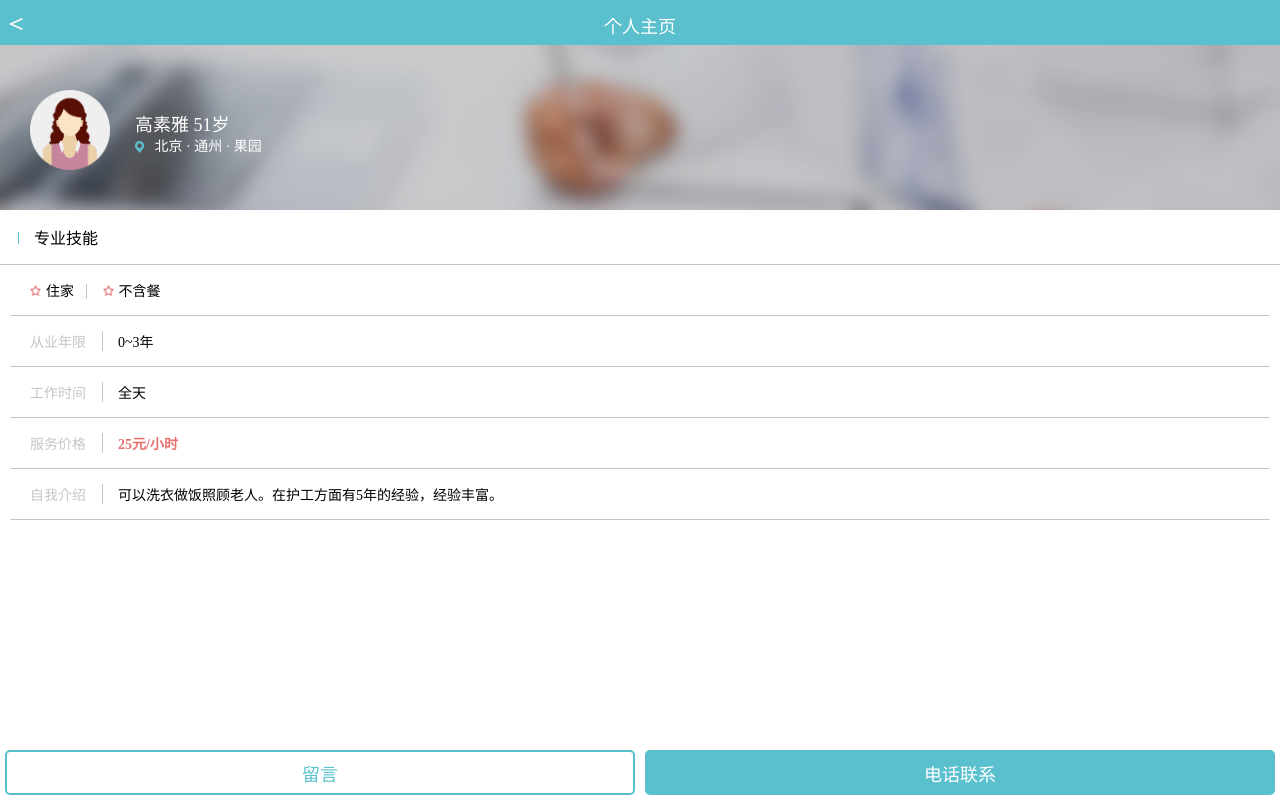
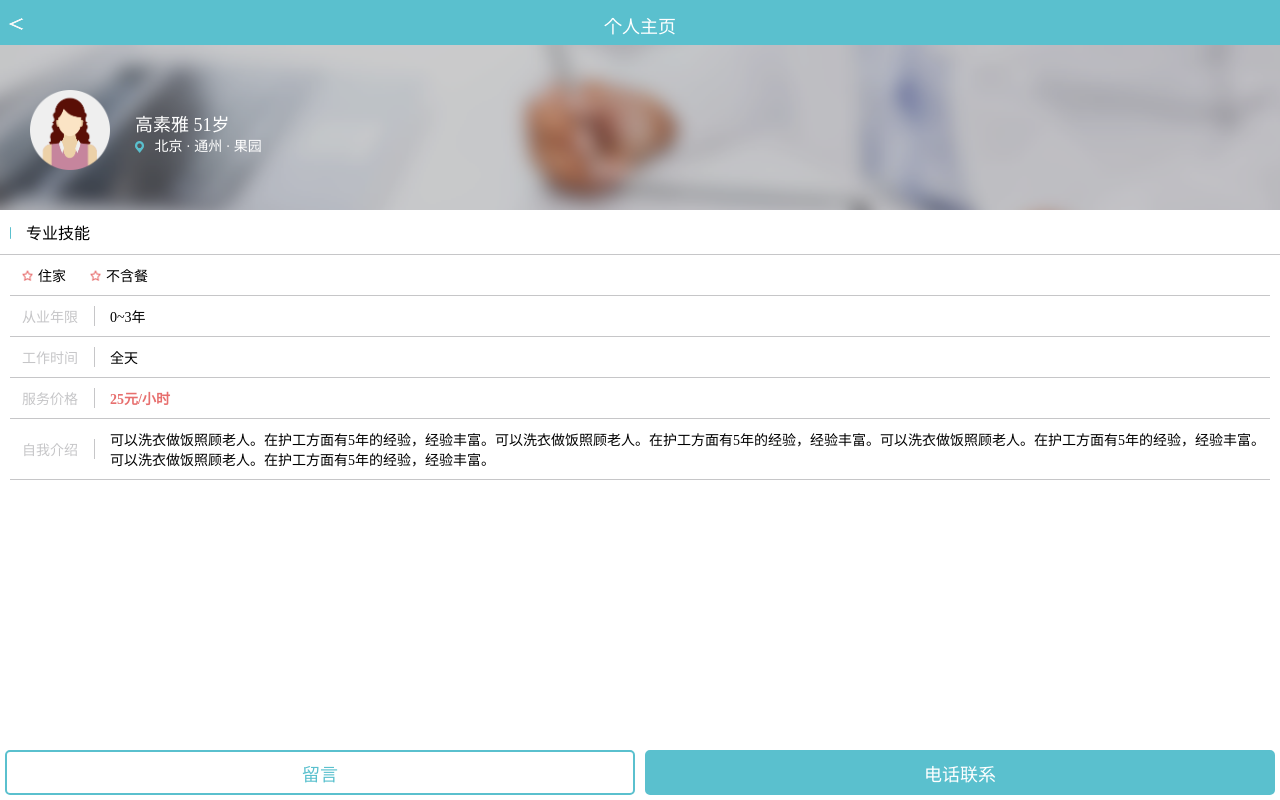
Before and after one commit to FlatDice/JNShuCSS, a plain HTML site: page task5/index.html in a window 1280 px wide. Drawn offline with Linux system fonts and the light colour scheme; a web font is replaced by a local one.

Commit message:
fix bugs and clear useless styles

```diff
--- a/task5/index.html
+++ b/task5/index.html
@@ -18,41 +18,29 @@
             <div class="info-box"> 北京 · 通州 · 果园</div>
         </div>
         <div class="content-section">
-            <div class="skill-header bottomline">
-                <div class="line">
-                    <span class="skill">专业技能</span>
-                </div>
+            <div class="wide-row">
+                <span class="skill">专业技能</span>
             </div>
-            <div class="skill-content bottomline">
-                    <div class="line">
-                        <span class="live-and-eat border-right">住家</span>
-                        <span class="live-and-eat">不含餐</span>
-                    </div>
-                </div>
-            <div class="skill-content bottomline">
-                <div class="line">
-                    <div class="line-head border-right">从业年限</div>
-                    <div class="line-detail">0~3年</div>
-                </div>
+            <div>
+                <span class="live-and-eat">住家</span>
+                <span class="live-and-eat">不含餐</span>
             </div>
-            <div class="skill-content bottomline">
-                <div class="line">
-                    <div class="line-head border-right">工作时间</div>
-                    <div class="line-detail">全天</div>
-                </div>
+            <div>
+                <div class="line-head">从业年限</div>
+                <p class="line-detail">0~3年</p>
             </div>
-            <div class="skill-content bottomline">
-                <div class="line">
-                    <div class="line-head border-right">服务价格</div>
-                    <div class="line-detail pricing">25元/小时</div>
-                </div>
+            <div>
+                <div class="line-head">工作时间</div>
+                <p class="line-detail">全天</p>
             </div>
-            <div class="skill-content bottomline">
-                <div class="line">
-                    <div class="line-head border-right">自我介绍</div>
-                    <div class="line-detail">可以洗衣做饭照顾老人。在护工方面有5年的经验，经验丰富。
-					</div>
-                </div>
+            <div>
+                <div class="line-head">服务价格</div>
+                <p class="line-detail pricing">25元/小时</p>
+            </div>
+            <div class="line">
+                <div class="line-head">自我介绍</div>
+                <p class="line-detail">可以洗衣做饭照顾老人。在护工方面有5年的经验，经验丰富。可以洗衣做饭照顾老人。在护工方面有5年的经验，经验丰富。可以洗衣做饭照顾老人。在护工方面有5年的经验，经验丰富。可以洗衣做饭照顾老人。在护工方面有5年的经验，经验丰富。
+				</p>
             </div>
         </div>
     </main>
--- a/task5/style.css
+++ b/task5/style.css
@@ -74,6 +74,18 @@ button {
     margin-top: 35px;
     background: url(background.png) no-repeat center /105% auto;
 }
+.content-section > div {
+	border-bottom: 1px solid #C6C6C8;
+	display:flex;
+    display:-webkit-flex;
+    flex-direction: row;
+    align-items:center;
+	padding: 10px 0;
+	margin: 0 10px;
+}
+.content-section > .wide-row {
+	margin: 0;
+}
 .portrait {
     width: 80px;
     height: 80px;
@@ -107,6 +119,7 @@ button {
 .skill {
 	font-size: 16px;
 	font-weight: 500;
+	margin-left: 10px;
 }
 .skill:before {
     background: url('line.png') no-repeat top left /auto 12px;
@@ -129,27 +142,12 @@ button {
     width: 16px;
     height: 11px;
 }
-.skill-header {
-    width: 100%;
-	padding-left: 10px;
-}
-.skill-content {
-    margin: 0 10px;
-}
-.bottomline {
-    border-bottom: 1px solid #C6C6C8;
-}
-.line {
-    padding: 15px 8px;
-}
 .line-head {
     padding: 0 12px;
     width: 60px;
     position: absolute;
     color: #C6C6C8;
-}
-.border-right {
-    border-right: 1px solid #C6C6C8;
+	border-right: 1px solid #C6C6C8;
 }
 .line-detail {
     padding-left: 100px;
```
